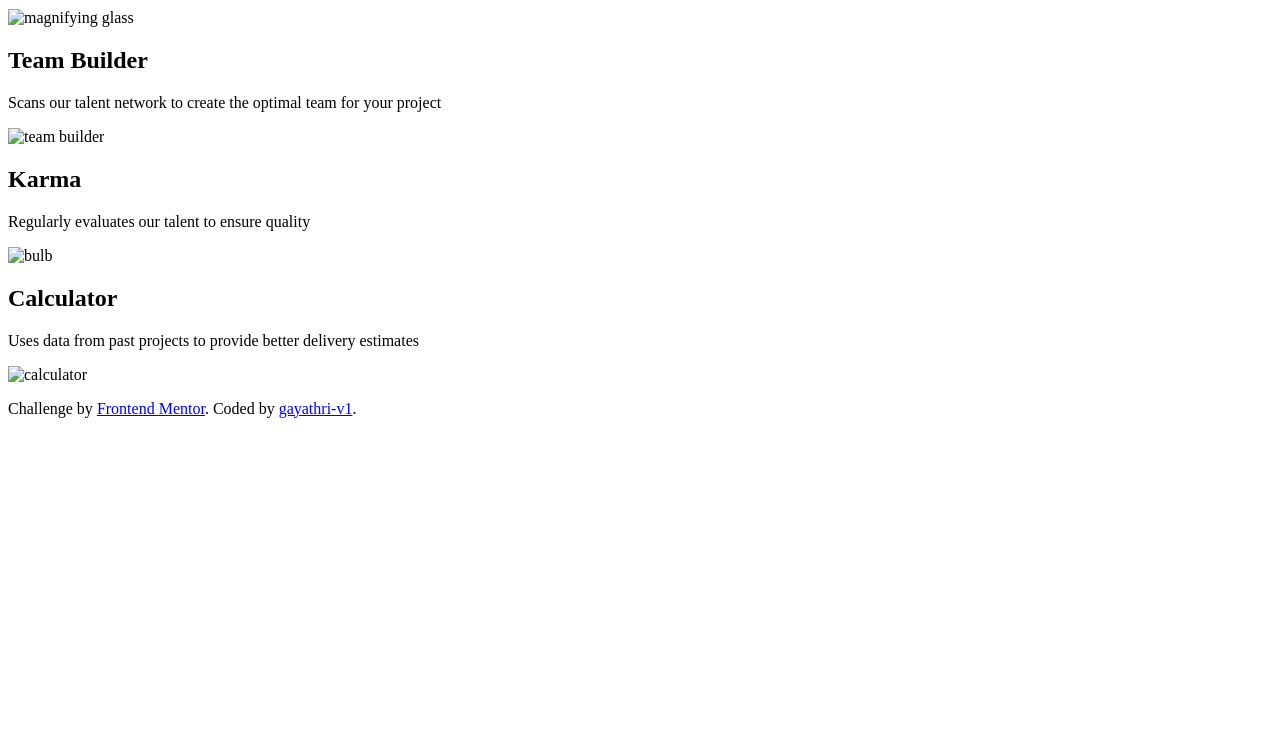
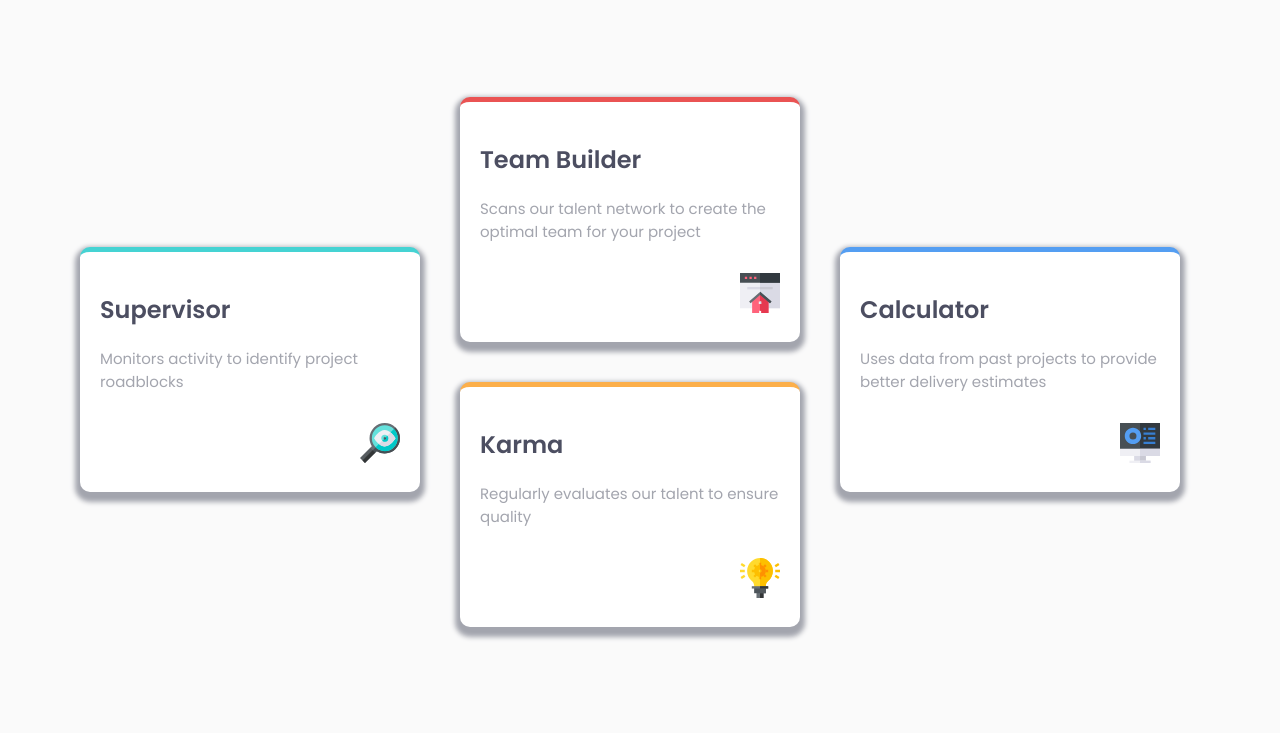
Before and after one commit to gayathri-v1/four-card-feature, a plain HTML site: page index.html in a window 1280 px wide. Shown: the part 248-981 px from the top of the page. Before the commit the page ends 800 px from the top, so only its background shows below. Drawn offline with Linux system fonts and the light colour scheme; the site is published under a folder, as on GitHub Pages, so addresses that start at the root find nothing.

Commit message:
Update index.html

```diff
--- a/index.html
+++ b/index.html
@@ -7,7 +7,7 @@
   <link rel="icon" type="image/png" sizes="32x32" href="./images/favicon-32x32.png">
 
   <title>Frontend Mentor | Four card feature section</title>
-  <link rel="stylesheet" href="/style.css">
+  <link rel="stylesheet" href="style.css">
   <link rel="preconnect" href="https://fonts.googleapis.com">
 <link rel="preconnect" href="https://fonts.gstatic.com" crossorigin>
 <link href="https://fonts.googleapis.com/css2?family=Poppins:ital,wght@0,100;0,200;0,300;0,400;0,500;0,600;0,700;0,800;0,900;1,100;1,200;1,300;1,400;1,500;1,600;1,700;1,800;1,900&display=swap" rel="stylesheet">
@@ -29,27 +29,27 @@
   <div class="Supervisor">
   <h2>Supervisor</h2>
   <p>Monitors activity to identify project roadblocks</p>
-  <img src="/images/icon-supervisor.svg" alt="magnifying glass">
+  <img src="./images/icon-supervisor.svg" alt="magnifying glass">
 </div>
 </section>
 <section class="center">
 <div class="team">
 <h2>Team Builder</h2>
 <p>Scans our talent network to create the optimal team for your project</p>
-<img src="/images/icon-team-builder.svg" alt="team builder">
+<img src="./images/icon-team-builder.svg" alt="team builder">
 </div>
 
 <div class="karma">
 <h2> Karma</h2>
 <p>Regularly evaluates our talent to ensure quality</p>
-<img src="/images/icon-karma.svg" alt="bulb">
+<img src="./images/icon-karma.svg" alt="bulb">
 </div>
 </section>
 <section class="right">
 <div class="calc">
 <h2>Calculator</h2>
 <p>Uses data from past projects to provide better delivery estimates</p>
-<img src="/images/icon-calculator.svg" alt="calculator">
+<img src="./images/icon-calculator.svg" alt="calculator">
 </div>
 </section>
 </div>
```
